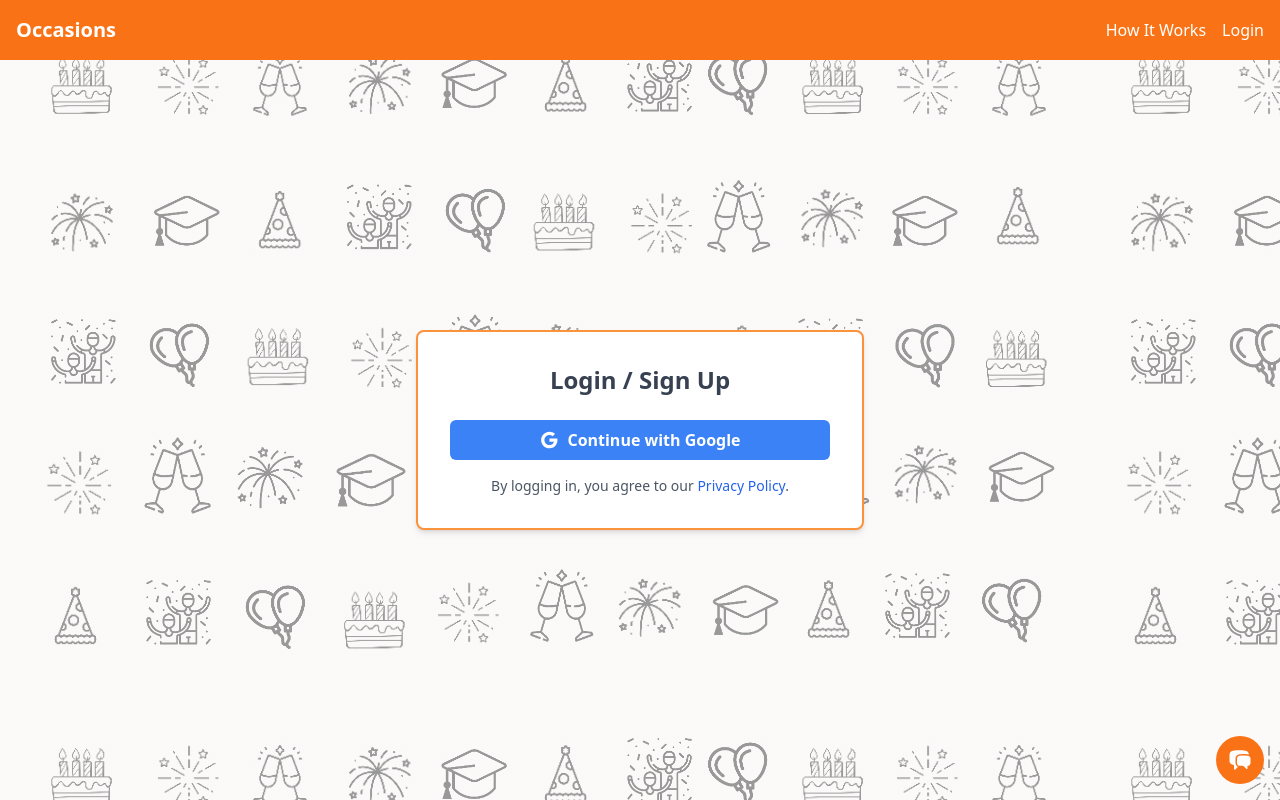
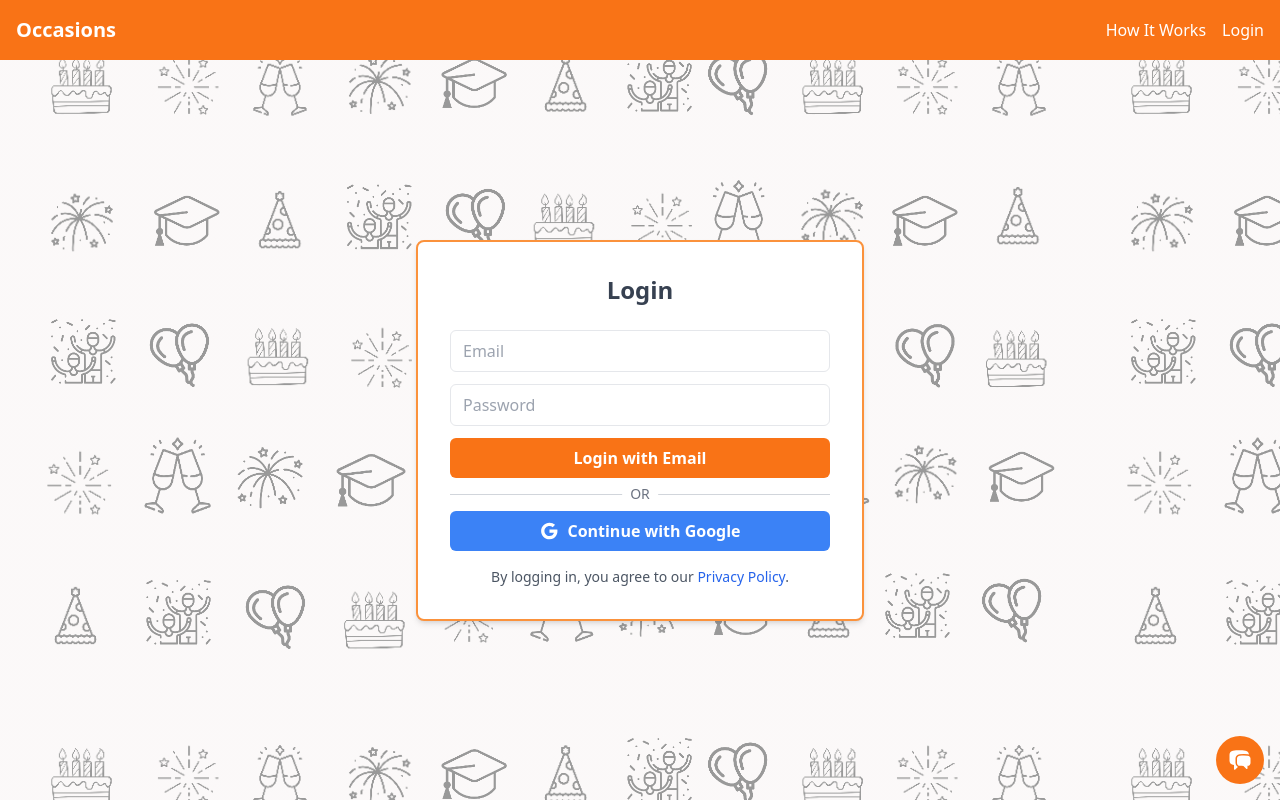
Before and after one commit to alindenberg/occasions-fe, a Next.js app: page /login in a window 1280 px wide. Built offline with nearby package versions, Linux system fonts and the light colour scheme; no server answers.

Commit message:
feat: add credentials provider for email/password login and implement registration endpoint

```diff
--- a/src/pages/api/auth/[...nextauth].ts
+++ b/src/pages/api/auth/[...nextauth].ts
@@ -1,6 +1,8 @@
 import { JWT } from "next-auth/jwt"
 import NextAuth, { NextAuthOptions } from "next-auth"
 import GoogleProvider from "next-auth/providers/google"
+import CredentialsProvider from "next-auth/providers/credentials"
+
 // Configure your authentication providers here
 export const authOptions: NextAuthOptions = {
   providers: [
@@ -15,12 +17,34 @@ export const authOptions: NextAuthOptions = {
         },
       }
     }),
+    CredentialsProvider({
+      name: 'Credentials',
+      credentials: {
+        email: { label: "Email", type: "text", placeholder: "jsmith@example.com" },
+        password: { label: "Password", type: "password" }
+      },
+      async authorize(credentials, req) {
+        if (!credentials) return null;
+
+        const res = await fetch(`${process.env.SERVER_URL}/login`, {
+          method: 'POST',
+          body: JSON.stringify({ email: credentials.email, password: credentials.password }),
+          headers: { "Content-Type": "application/json" }
+        })
+        const user = await res.json()
+
+        if (res.ok && user) {
+          return user
+        }
+        return null
+      }
+    })
   ],
   callbacks: {
     async jwt({ token, account, user }) {
       if (account && user) {
         return {
-          accessToken: account.id_token,
+          accessToken: account.id_token || account.access_token,
           accessTokenExpires: account.expires_at ? account.expires_at * 1000 : Date.now(),
           refreshToken: account.refresh_token,
           user,
@@ -60,9 +84,10 @@ export const authOptions: NextAuthOptions = {
       }
       return session
     },
-    async signIn({ user }) {
+    async signIn({ user, account }) {
+      if (account?.provider === 'google') {
         try {
-        const response = await fetch(`${process.env.SERVER_URL}/login`, {
+          const response = await fetch(`${process.env.SERVER_URL}/google-login`, {
             method: 'POST',
             headers: {
               'Content-Type': 'application/json',
@@ -80,6 +105,7 @@ export const authOptions: NextAuthOptions = {
         } catch (error) {
           console.error('Error notifying backend of sign-in:', error);
           return false;
+        }
       }
       return true;
     }
--- /dev/null
+++ b/src/pages/api/auth/register.ts
@@ -0,0 +1,33 @@
+import { hash } from "bcrypt"
+import { NextApiRequest, NextApiResponse } from "next"
+
+export default async function handler(req: NextApiRequest, res: NextApiResponse) {
+    if (req.method === "POST") {
+        const { username, password, email } = req.body
+
+        // Check if user already exists
+        const existingUser = await getUserByUsername(username)
+        if (existingUser) {
+            return res.status(400).json({ error: "Username already exists" })
+        }
+
+        // Hash password
+        const hashedPassword = await hash(password, 10)
+
+        // Create user in your database
+        const user = await createUser({ username, hashedPassword, email })
+
+        res.status(201).json({ message: "User created successfully" })
+    } else {
+        res.setHeader("Allow", ["POST"])
+        res.status(405).end(`Method ${req.method} Not Allowed`)
+    }
+}
+
+async function getUserByUsername(username: string) {
+    // Implement this function to check if user exists in your database
+}
+
+async function createUser(userData: { username: string; hashedPassword: string; email: string }) {
+    // Implement this function to create a new user in your database
+}
--- a/src/pages/login.tsx
+++ b/src/pages/login.tsx
@@ -1,11 +1,14 @@
 import { signIn, useSession } from 'next-auth/react';
 import { useRouter } from 'next/router';
-import { useEffect } from 'react';
+import { useEffect, useState } from 'react';
 import Link from 'next/link';
 
 export default function LoginPage() {
     const router = useRouter();
     const { data: session, status } = useSession();
+    const [email, setEmail] = useState('');
+    const [password, setPassword] = useState('');
+    const [error, setError] = useState('');
 
     useEffect(() => {
         if (status === 'authenticated') {
@@ -18,6 +21,21 @@ export default function LoginPage() {
         await signIn('google', { callbackUrl: router.query.redirect ? String(router.query.redirect) : '/' });
     };
 
+    const handleCredentialsLogin = async (e: React.FormEvent) => {
+        e.preventDefault();
+        const result = await signIn('credentials', {
+            redirect: false,
+            email,
+            password,
+        });
+        if (result?.error) {
+            setError('Invalid email or password');
+        } else {
+            const redirectUrl = router.query.redirect ? String(router.query.redirect) : '/';
+            router.push(redirectUrl);
+        }
+    };
+
     if (status === 'loading') {
         return <div>Loading...</div>;
     }
@@ -25,7 +43,38 @@ export default function LoginPage() {
     return (
         <div className="w-full flex items-center justify-center px-4">
             <div className="w-full max-w-md bg-white p-8 rounded-lg shadow-md border-2 border-orange-400">
-                <h2 className="text-2xl font-bold mb-6 text-center text-gray-700">Login / Sign Up</h2>
+                <h2 className="text-2xl font-bold mb-6 text-center text-gray-700">Login</h2>
+                <form onSubmit={handleCredentialsLogin} className="mb-4">
+                    <input
+                        type="email"
+                        placeholder="Email"
+                        value={email}
+                        onChange={(e) => setEmail(e.target.value)}
+                        className="w-full px-3 py-2 mb-3 border rounded-md"
+                        required
+                    />
+                    <input
+                        type="password"
+                        placeholder="Password"
+                        value={password}
+                        onChange={(e) => setPassword(e.target.value)}
+                        className="w-full px-3 py-2 mb-3 border rounded-md"
+                        required
+                    />
+                    {error && <p className="text-red-500 text-sm mb-3">{error}</p>}
+                    <button
+                        type="submit"
+                        className="w-full py-2 px-4 bg-orange-500 text-white font-semibold rounded-md hover:bg-orange-600 transition duration-300"
+                    >
+                        Login with Email
+                    </button>
+                </form>
+                <div className="relative mb-4">
+                    <hr className="border-t border-gray-300" />
+                    <span className="absolute top-1/2 left-1/2 transform -translate-x-1/2 -translate-y-1/2 bg-white px-2 text-gray-500 text-sm">
+                        OR
+                    </span>
+                </div>
                 <button
                     onClick={handleGoogleLogin}
                     className="w-full py-2 px-4 bg-blue-500 text-white font-semibold rounded-md hover:bg-blue-600 transition duration-300 flex items-center justify-center"
--- /dev/null
+++ b/src/pages/register.tsx
@@ -0,0 +1,47 @@
+import { useState } from "react"
+import { useRouter } from "next/router"
+
+export default function Register() {
+    const [username, setUsername] = useState("")
+    const [password, setPassword] = useState("")
+    const [email, setEmail] = useState("")
+    const router = useRouter()
+
+    const handleSubmit = async (e) => {
+        e.preventDefault()
+        const res = await fetch("/api/auth/register", {
+            method: "POST",
+            headers: { "Content-Type": "application/json" },
+            body: JSON.stringify({ username, password, email }),
+        })
+        if (res.ok) {
+            router.push("/login")
+        } else {
+            // Handle error
+        }
+    }
+
+    return (
+        <form onSubmit={handleSubmit}>
+            <input
+                type="text"
+                value={username}
+                onChange={(e) => setUsername(e.target.value)}
+                placeholder="Username"
+            />
+            <input
+                type="password"
+                value={password}
+                onChange={(e) => setPassword(e.target.value)}
+                placeholder="Password"
+            />
+            <input
+                type="email"
+                value={email}
+                onChange={(e) => setEmail(e.target.value)}
+                placeholder="Email"
+            />
+            <button type="submit">Register</button>
+        </form>
+    )
+}
```
Lines whose indentation alone changed are shown as unchanged.
